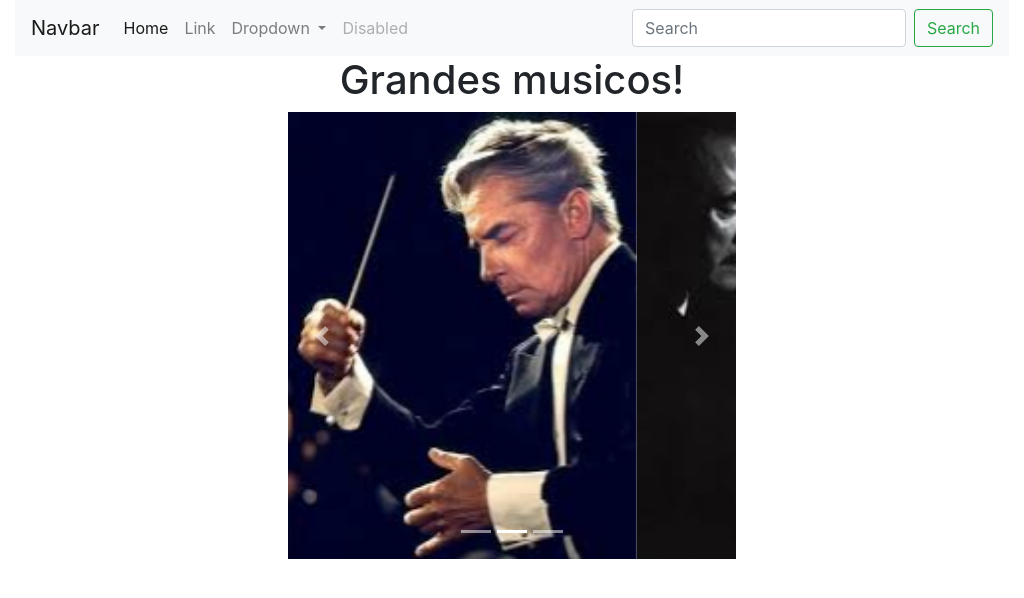
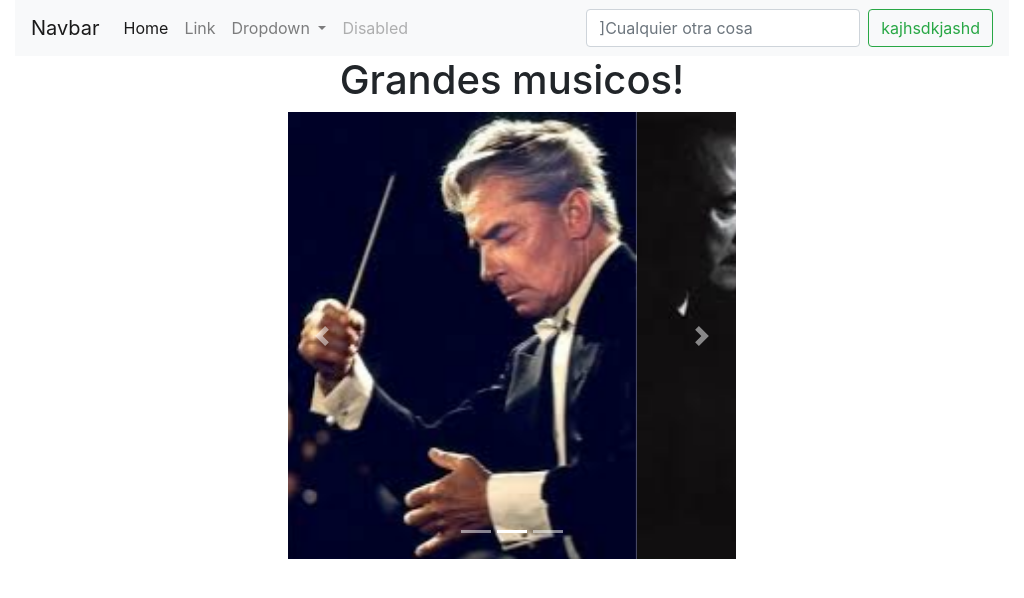
Before and after one commit to panterozo/cuatrolibertades-1dic, a plain HTML site: page index.html in a window 1280 px wide. Shown: the whole page, without its empty margins (128-1152 px from the left). Drawn offline with nearby package versions, Linux system fonts and the light colour scheme.

```diff
--- a/index.html
+++ b/index.html
@@ -43,8 +43,8 @@
 		      </li>
 		    </ul>
 		    <form class="form-inline my-2 my-lg-0">
-		      <input class="form-control mr-sm-2" type="search" placeholder="Search" aria-label="Search">
-		      <button class="btn btn-outline-success my-2 my-sm-0" type="submit">Search</button>
+		      <input class="form-control mr-sm-2" type="search" placeholder="]Cualquier otra cosa" aria-label="Search">
+		      <button class="btn btn-outline-success my-2 my-sm-0" type="submit">kajhsdkjashd</button>
 		    </form>
 		  </div>
 		</nav>
```
